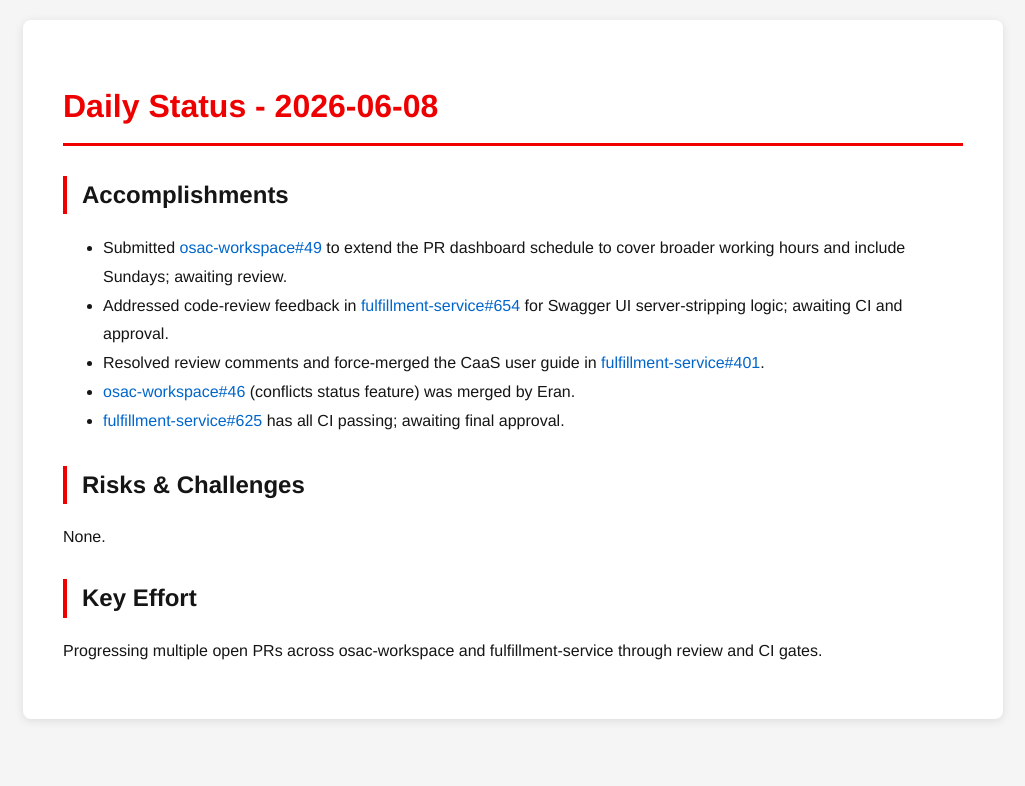
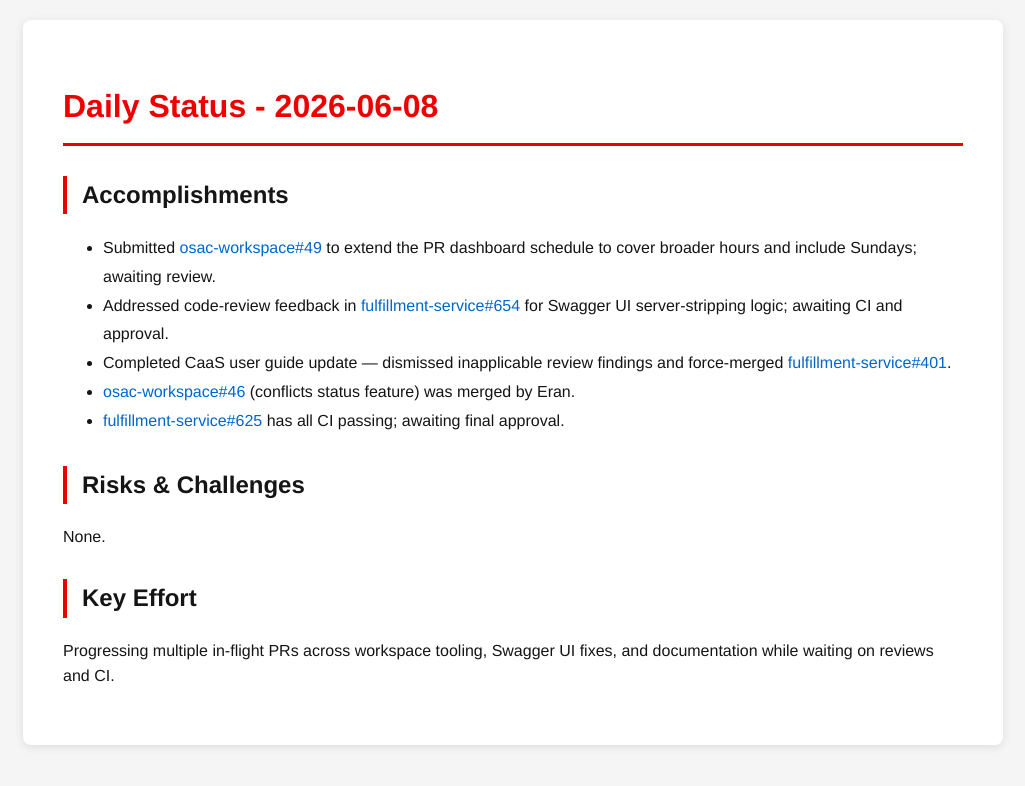
Before and after one commit to tzvatot/daily-status, a Jekyll site: the page built from 2026-06-08.md, in a window 1280 px wide. Shown: the top 786 px of the page, without its empty margins (127-1152 px from the left). Built offline with Jekyll 4.4.1, drawn with Linux system fonts in a browser that asks for light colours.

Commit message:
Daily status update - 2026-06-08

```diff
--- a/2026-06-08.md
+++ b/2026-06-08.md
@@ -7,9 +7,9 @@ date: 2026-06-08
 # Daily Status - 2026-06-08
 
 ## Accomplishments
-- Submitted [osac-workspace#49](https://github.com/osac-project/osac-workspace/pull/49) to extend the PR dashboard schedule to cover broader working hours and include Sundays; awaiting review.
+- Submitted [osac-workspace#49](https://github.com/osac-project/osac-workspace/pull/49) to extend the PR dashboard schedule to cover broader hours and include Sundays; awaiting review.
 - Addressed code-review feedback in [fulfillment-service#654](https://github.com/osac-project/fulfillment-service/pull/654) for Swagger UI server-stripping logic; awaiting CI and approval.
-- Resolved review comments and force-merged the CaaS user guide in [fulfillment-service#401](https://github.com/osac-project/fulfillment-service/pull/401).
+- Completed CaaS user guide update — dismissed inapplicable review findings and force-merged [fulfillment-service#401](https://github.com/osac-project/fulfillment-service/pull/401).
 - [osac-workspace#46](https://github.com/osac-project/osac-workspace/pull/46) (conflicts status feature) was merged by Eran.
 - [fulfillment-service#625](https://github.com/osac-project/fulfillment-service/pull/625) has all CI passing; awaiting final approval.
 
@@ -17,4 +17,4 @@ date: 2026-06-08
 None.
 
 ## Key Effort
-Progressing multiple open PRs across osac-workspace and fulfillment-service through review and CI gates.
+Progressing multiple in-flight PRs across workspace tooling, Swagger UI fixes, and documentation while waiting on reviews and CI.
```
